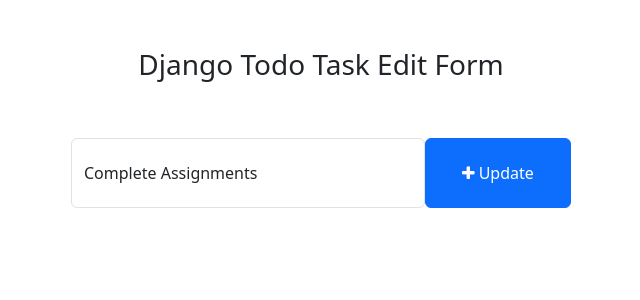
After one commit to monu2410/python, a Django app: page /todo/edittask/1/ in a window 1280 px wide. The commit adds this page. Shown: the top 300 px of the page, without its empty margins (319-959 px from the left). Run offline with Django 5.2, Linux system fonts and the light colour scheme; data comes from the database, SQL or seed files in the repository; both versions use the stored data as it was after the commit.

Commit message:
update on final

```diff
--- /dev/null
+++ b/templates/edit_task.html
@@ -0,0 +1,35 @@
+<!DOCTYPE html>
+<html lang="en">
+<head>
+    <meta charset="UTF-8">
+    <meta http-equiv="X-UA-Compatible" content="IE=edge">
+    <meta name="viewport" content="width=device-width, initial-scale=1.0">
+    <title>TODO LIST - Home</title>
+
+    <!-- Bootstrap -->
+    <link href="https://cdn.jsdelivr.net/npm/bootstrap@5.3.0-alpha1/dist/css/bootstrap.min.css" rel="stylesheet" integrity="sha384-GLhlTQ8iRABdZLl6O3oVMWSktQOp6b7In1Zl3/Jr59b6EGGoI1aFkw7cmDA6j6gD" crossorigin="anonymous">
+    <script src="https://cdn.jsdelivr.net/npm/bootstrap@5.3.0-alpha1/dist/js/bootstrap.bundle.min.js" integrity="sha384-w76AqPfDkMBDXo30jS1Sgez6pr3x5MlQ1ZAGC+nuZB+EYdgRZgiwxhTBTkF7CXvN" crossorigin="anonymous"></script>
+    <!-- Font Awesome Icons -->
+    <link rel="stylesheet" href="https://cdnjs.cloudflare.com/ajax/libs/font-awesome/4.7.0/css/font-awesome.min.css">
+
+    <style>
+        .form-control{
+        padding: 1.375rem .75rem !important;
+    }
+    </style>
+</head>
+<body>
+    <div class="container">
+        <h3 class="pt-5 pb-5 text-center">Django Todo Task Edit Form</h3>
+        <form action="{% url 'edittask' get_task.pk%}"  method="POST" style="width:500px; margin:auto;">
+            {% csrf_token %}
+            <div class="form-group">
+                <span style="display: flex;">
+                    <input type="text" class="form-control" name="task" value= "{{ get_task.task }} "placeholder="Add a task">
+                    <button type="submit" class="btn btn-primary" style="width: 200px;"><i class="fa fa-plus"></i> Update</button>
+                </span>
+            </div>
+        </form>
+    </div>
+</body>
+</html>
--- a/todo/urls.py
+++ b/todo/urls.py
@@ -3,4 +3,8 @@ from django.urls import path
 
 urlpatterns = [
     path('addTask/', views.addTask,name='addTask'),
+    path('markasdone/<int:pk>/', views.mark_as_done , name="markasdone"),
+    path('edittask/<int:pk>/', views.edit_task, name="edittask"),
+    path('deletetask/<int:pk>/', views.delete_task, name="deletetask"),
+    path('markasundone/<int:pk>/', views.mark_as_undone , name="markasundone"),
 ]
--- a/todo/views.py
+++ b/todo/views.py
@@ -1,8 +1,37 @@
 from django.http import HttpResponse
-from django.shortcuts import redirect, render
+from django.shortcuts import get_object_or_404, redirect, render
 from .models import Task
 # Create your views here.
 def addTask(request):
     task = request.POST['task']
     Task.objects.create(task=task)
     return redirect('home')
+
+def mark_as_done(request,pk):
+    task = get_object_or_404(Task, pk=pk)
+    task.is_completed = True
+    task.save()
+    return redirect('home')
+
+def mark_as_undone(request,pk):
+    task = get_object_or_404(Task, pk=pk)
+    task.is_completed = False
+    task.save()
+    return redirect('home')
+
+def edit_task(request,pk):
+    task = get_object_or_404(Task,pk=pk)
+    if request.method == 'POST':
+        task.task = request.POST['task']
+        task.save()
+        return redirect('home')
+    else:
+        context = {
+            'get_task' : task,
+        }
+    return render(request , 'edit_task.html',context)
+
+def delete_task(request,pk):
+    task = get_object_or_404(Task,pk=pk)
+    task.delete()
+    return redirect('home')
--- a/todo_main/views.py
+++ b/todo_main/views.py
@@ -3,7 +3,9 @@ from todo.models import Task
 
 def home(request):
     tasks = Task.objects.filter(is_completed=False).order_by('-updated_at')
+    complted_tasks = Task.objects.filter(is_completed=True).order_by('-updated_at')
     context = {
         'tasks' : tasks,
+        'completed_tasks' :complted_tasks,
     }
     return render(request, 'home.html', context)
```
Also changed, not shown: templates/home.html (+9 -4 lines), db.sqlite3.
